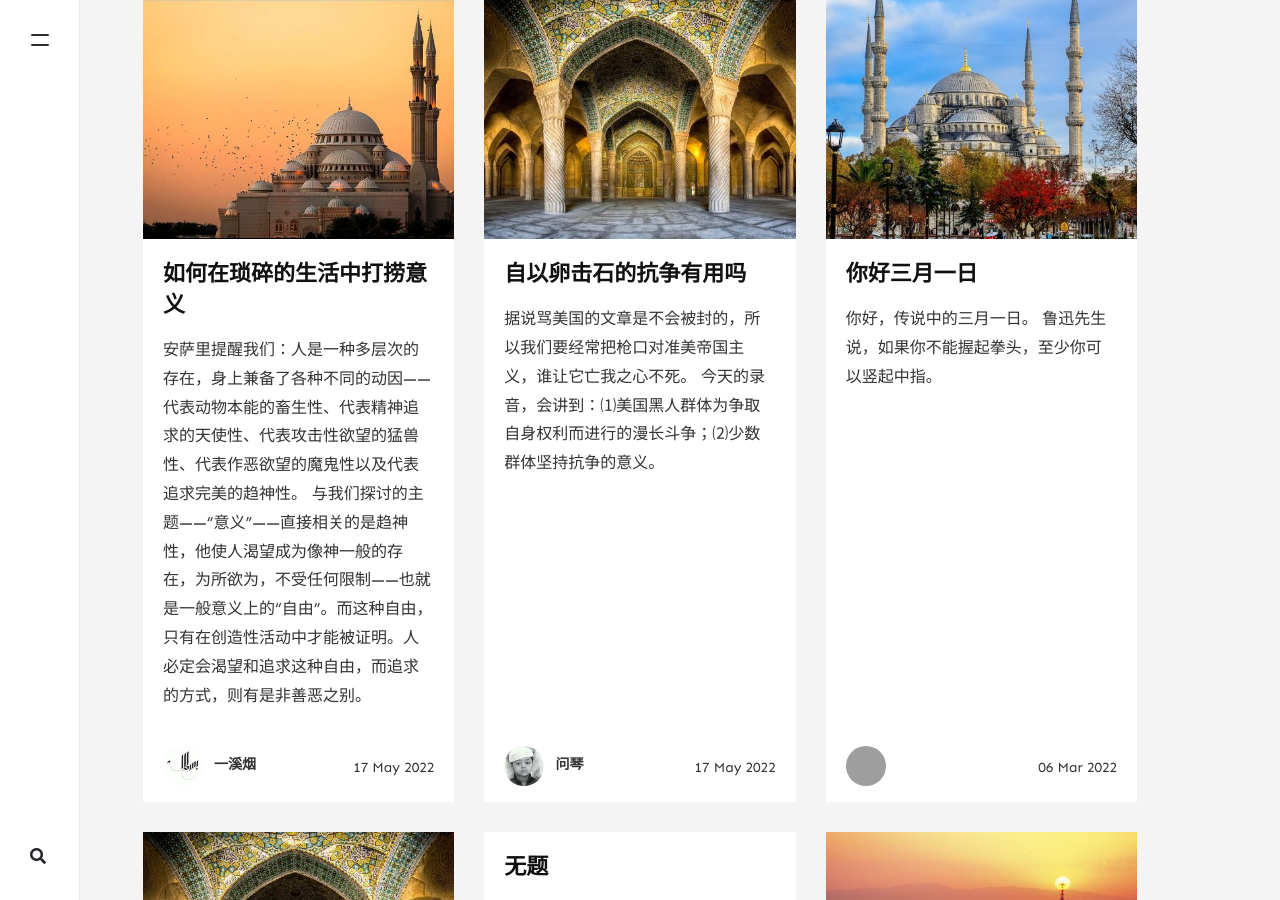
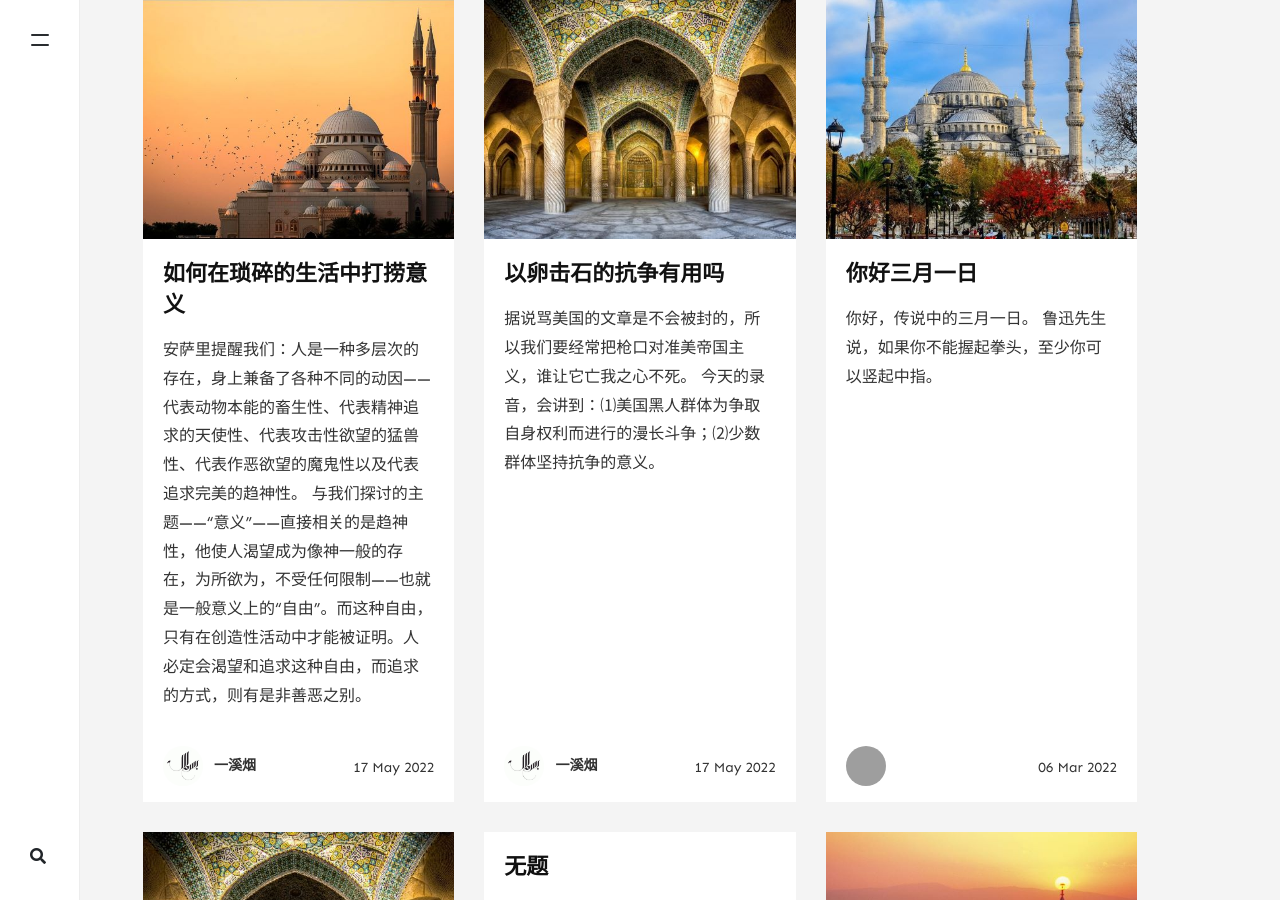
Before and after one commit to IslamTalk/IslamTalk.github.io, a Jekyll site: the page built from _pages/categories.md, in a window 1280 px wide and 900 px high, scrolled down 334 px. Built offline with Jekyll 4.4.1, drawn with Linux system fonts in a browser that asks for light colours; nearby versions of some CDN libraries; comment, search, counter and statistics services are not loaded; grey boxes are pictures that could not be loaded.

Commit message:
Update 2022-05-17-以卵击石的抗争有用吗.md

```diff
--- a/_posts/2022-05-17-以卵击石的抗争有用吗.md
+++ b/_posts/2022-05-17-以卵击石的抗争有用吗.md
@@ -1,7 +1,7 @@
 ---
 layout: post
-title:  "自以卵击石的抗争有用吗"
-author: wenqin
+title:  "以卵击石的抗争有用吗"
+author: yixiyan
 categories: [ 一溪烟 ]
 image: assets/images/8.jpg
 beforetoc: "“少数人”的抗争大多以失败而告终，但那不意味着他们的努力没有意义"
```
